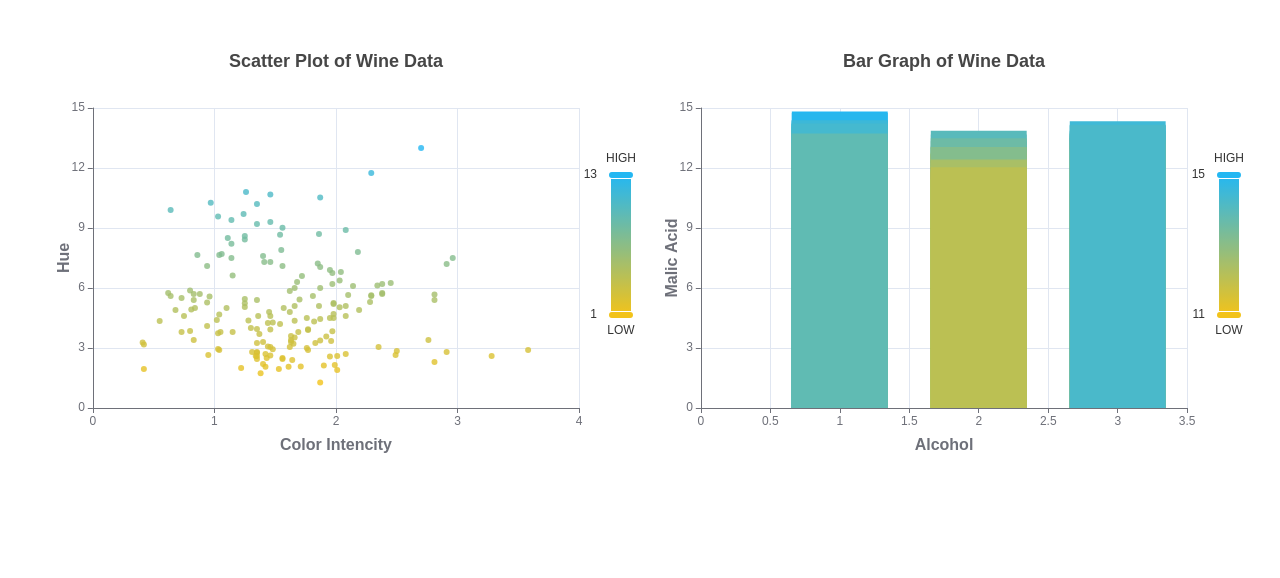
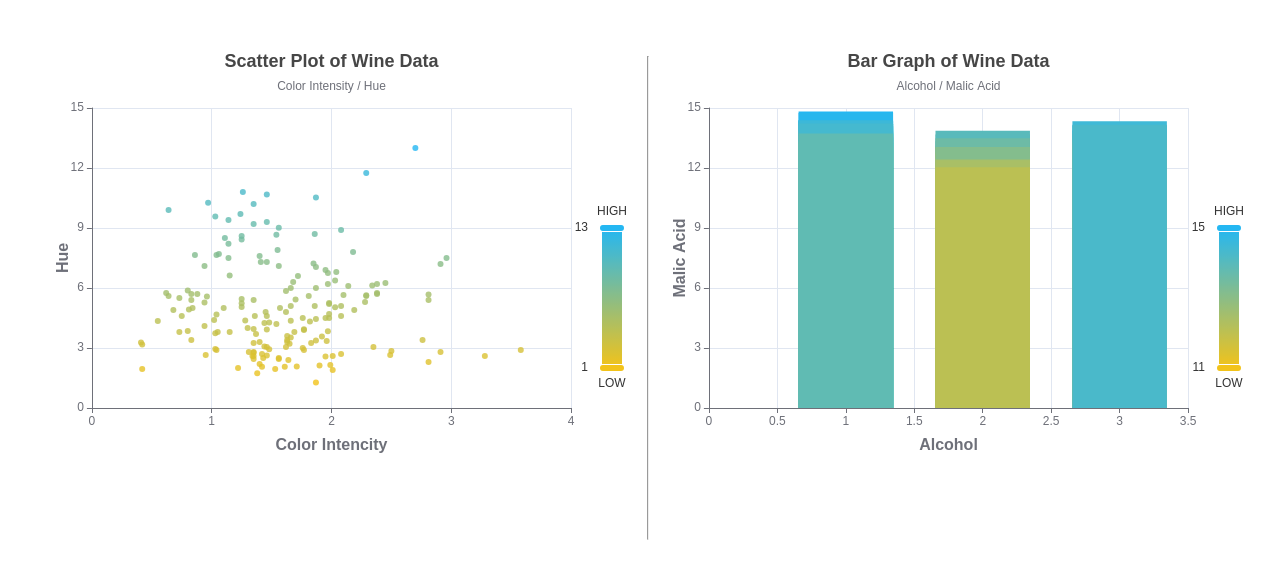
Before and after one commit to Abhishek-Dewangan/Data-Visualization-Task, a React (Create React App) app: page / in a window 1280 px wide. Shown: the top 578 px of the page. Built offline with nearby package versions, Linux system fonts and the light colour scheme.

Commit message:
Add line between both chart and make dynamic to responsive feature

```diff
--- a/src/App.css
+++ b/src/App.css
@@ -3,6 +3,9 @@
   justify-content: space-between;
   margin: 3em auto;
   width: 95%;
+}
+hr {
+  margin-left: 1em;
 }
 
 @media only screen and (max-width: 820px) {
--- a/src/App.tsx
+++ b/src/App.tsx
@@ -1,11 +1,19 @@
 import './App.css';
+import {useState, useEffect} from 'react';
 import BarChart from './Components/BarChart/BarChart';
 import ScatterPlot from './Components/ScatterPlot/ScatterPlot';
 
 function App() {
+  const [windowSize, setWindowsize] = useState(window.innerWidth);
+
+  useEffect(() => {
+    window.addEventListener('resize', () => setWindowsize(window.innerWidth));
+  });
+
   return (
     <div className='app'>
       <ScatterPlot />
+      {windowSize > 820 && <hr />}
       <BarChart />
     </div>
   );
--- a/src/Components/BarChart/BarChart.tsx
+++ b/src/Components/BarChart/BarChart.tsx
@@ -21,13 +21,17 @@ const BarChart = () => {
   }, [windowSize]);
 
   const option = {
-    title: {text: 'Bar Graph of Wine Data', left: 'center'},
+    title: {
+      text: 'Bar Graph of Wine Data',
+      subtext: 'Alcohol / Malic Acid',
+      left: 'center',
+    },
     visualMap: {
       min: minimumMalicAcid['Malic Acid'],
       max: maximumMalicAcid['Malic Acid'],
       orient: 'vertical',
       right: -1,
-      top: 100,
+      top: 'middle',
       text: ['HIGH', 'LOW'],
       calculable: calculateStatus,
       inRange: {
@@ -70,9 +74,13 @@ const BarChart = () => {
       height: '60%',
     },
   };
+
   return (
     <div className={styles.barChartContainer}>
-      <ReactEchart option={option} style={{height: 500}} />
+      <ReactEchart
+        option={option}
+        style={{height: windowSize < 820 ? 300 : 500}}
+      />
     </div>
   );
 };
--- a/src/Components/ScatterPlot/ScatterPlot.tsx
+++ b/src/Components/ScatterPlot/ScatterPlot.tsx
@@ -15,14 +15,19 @@ const ScatterPlot = () => {
     if (windowSize < 820) setCalculateStatus(false);
     else setCalculateStatus(true);
   }, [windowSize]);
+
   const option = {
-    title: {text: 'Scatter Plot of Wine Data', left: 'center', textStyle: {}},
+    title: {
+      text: 'Scatter Plot of Wine Data',
+      subtext: 'Color Intensity / Hue',
+      left: 'center',
+    },
     visualMap: {
       min: minimumHue['Hue'],
       max: maximumHue['Hue'],
       orient: 'vertical',
       right: -1,
-      top: 100,
+      top: 'middle',
       text: ['HIGH', 'LOW'],
       calculable: calculateStatus,
       inRange: {
@@ -66,9 +71,13 @@ const ScatterPlot = () => {
       height: '60%',
     },
   };
+
   return (
     <div className={styles.scatterPlotContainer}>
-      <ReactEcharts option={option} style={{height: 500}} />
+      <ReactEcharts
+        option={option}
+        style={{height: windowSize < 820 ? 300 : 500}}
+      />
     </div>
   );
 };
```
